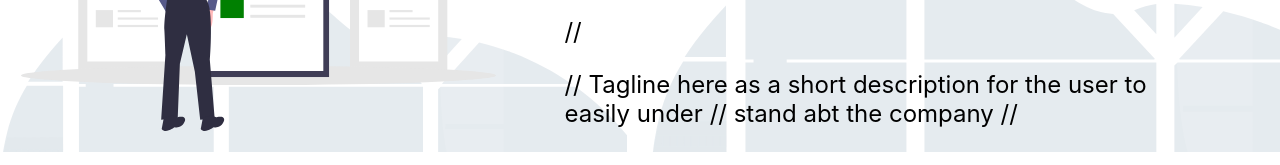
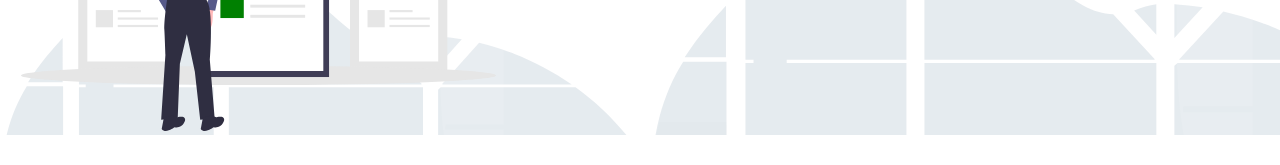
Before and after one commit to jaistarx/fake_news_detector_beta, a React (Create React App) app: page / in a window 1280 px wide. Shown: the part 367-532 px from the top of the page. Built offline with nearby package versions, Linux system fonts and the light colour scheme; no server answers.

Commit message:
Update Headings.js

```diff
--- a/src/Components/Top/Headings.js
+++ b/src/Components/Top/Headings.js
@@ -15,10 +15,6 @@ export default function Headings() {
         </div>
         <div className="heading">
           <h1>Fake News Prediction Using Stance Detection</h1>
-//           <p>
-//             Tagline here as a short description for the user to easily under
-//             stand abt the company
-//           </p>
         </div>
       </div>
       <div className="quote">
```
